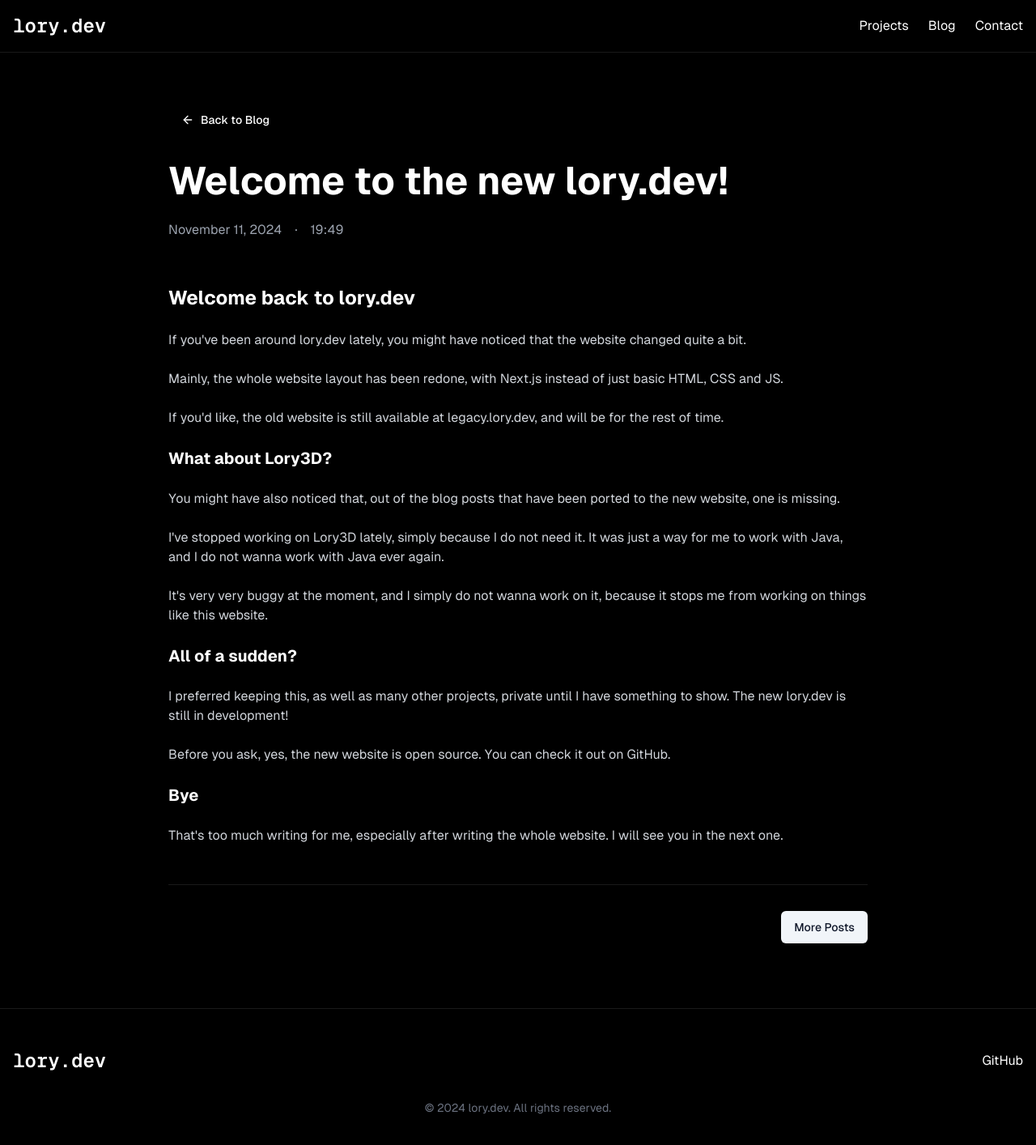
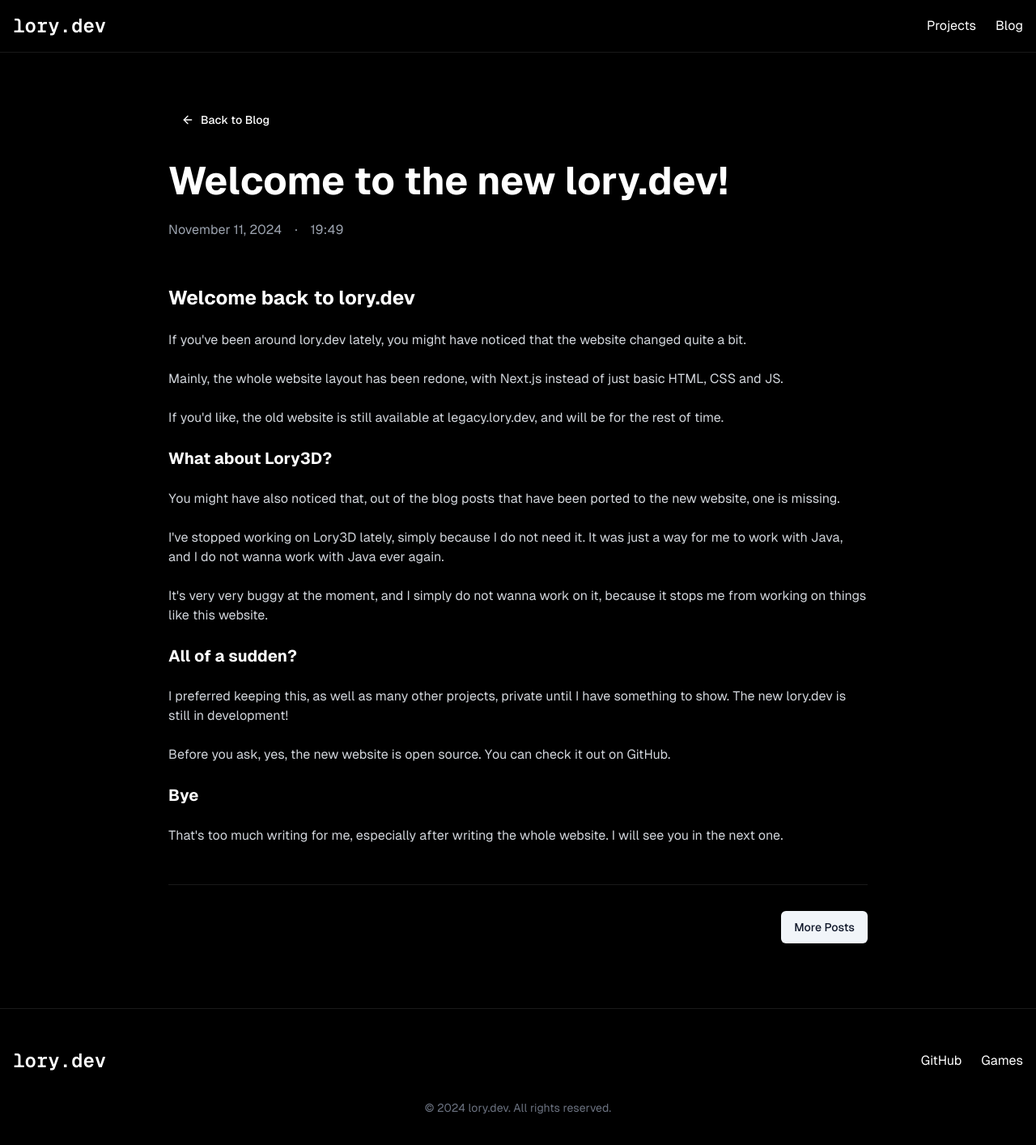
Before and after one commit to lory-dev/lory.dev, a Next.js app: page /blog/2 in a window 1280 px wide. Shown: the top 1414 px of the page at 81% size. Built offline with nearby package versions, Linux system fonts and the light colour scheme.

Commit message:
add games.lory.dev

```diff
--- a/app/blog/1/page.tsx
+++ b/app/blog/1/page.tsx
@@ -18,9 +18,6 @@ export default function BlogPost() {
               </Link>
               <Link href="/blog" className="hover:text-primary-foreground/80">
                 Blog
-              </Link>
-              <Link href="/contact" className="hover:text-primary-foreground/80">
-                Contact
               </Link>
             </div>
           </nav>
@@ -95,6 +92,9 @@ export default function BlogPost() {
               <Link href="https://github.com/lory-dev" className="hover:text-primary-foreground/80">
                 GitHub
               </Link>
+              <Link href="https://games.lory.dev" className="hover:text-primary-foreground/80">
+                Games
+              </Link>
             </div>
           </div>
           <div className="mt-8 text-center text-sm text-gray-500">
--- a/app/blog/2/page.tsx
+++ b/app/blog/2/page.tsx
@@ -18,9 +18,6 @@ export default function BlogPost() {
               </Link>
               <Link href="/blog" className="hover:text-primary-foreground/80">
                 Blog
-              </Link>
-              <Link href="/contact" className="hover:text-primary-foreground/80">
-                Contact
               </Link>
             </div>
           </nav>
@@ -92,6 +89,9 @@ export default function BlogPost() {
               <Link href="https://github.com/lory-dev" className="hover:text-primary-foreground/80">
                 GitHub
               </Link>
+              <Link href="https://games.lory.dev" className="hover:text-primary-foreground/80">
+                Games
+              </Link>
             </div>
           </div>
           <div className="mt-8 text-center text-sm text-gray-500">
--- a/app/blog/page.tsx
+++ b/app/blog/page.tsx
@@ -83,6 +83,9 @@ export default function Component() {
               <Link href="https://github.com/lory-dev" className="hover:text-primary-foreground/80">
                 GitHub
               </Link>
+              <Link href="https://games.lory.dev" className="hover:text-primary-foreground/80">
+                Games
+              </Link>
             </div>
           </div>
           <div className="mt-8 text-center text-sm text-gray-500">
--- a/app/page.tsx
+++ b/app/page.tsx
@@ -139,6 +139,9 @@ export default function Component() {
               <Link href="https://github.com/lory-dev" className="hover:text-primary-foreground/80">
                 GitHub
               </Link>
+              <Link href="https://games.lory.dev" className="hover:text-primary-foreground/80">
+                Games
+              </Link>
             </div>
           </div>
           <div className="mt-8 text-center text-sm text-gray-500">
--- a/app/projects/liminality/page.tsx
+++ b/app/projects/liminality/page.tsx
@@ -122,6 +122,9 @@ export default function ProjectPage() {
               <Link href="https://github.com/lory-dev" className="hover:text-primary-foreground/80">
                 GitHub
               </Link>
+              <Link href="https://games.lory.dev" className="hover:text-primary-foreground/80">
+                Games
+              </Link>
             </div>
           </div>
           <div className="mt-8 text-center text-sm text-gray-500">
--- a/app/projects/lory-dev/page.tsx
+++ b/app/projects/lory-dev/page.tsx
@@ -87,6 +87,9 @@ export default function ProjectPage() {
               <Link href="https://github.com/lory-dev" className="hover:text-primary-foreground/80">
                 GitHub
               </Link>
+              <Link href="https://games.lory.dev" className="hover:text-primary-foreground/80">
+                Games
+              </Link>
             </div>
           </div>
           <div className="mt-8 text-center text-sm text-gray-500">
--- a/app/projects/page.tsx
+++ b/app/projects/page.tsx
@@ -94,6 +94,9 @@ export default function Component() {
               <Link href="https://github.com/lory-dev" className="hover:text-primary-foreground/80">
                 GitHub
               </Link>
+              <Link href="https://games.lory.dev" className="hover:text-primary-foreground/80">
+                Games
+              </Link>
             </div>
           </div>
           <div className="mt-8 text-center text-sm text-gray-500">
```
